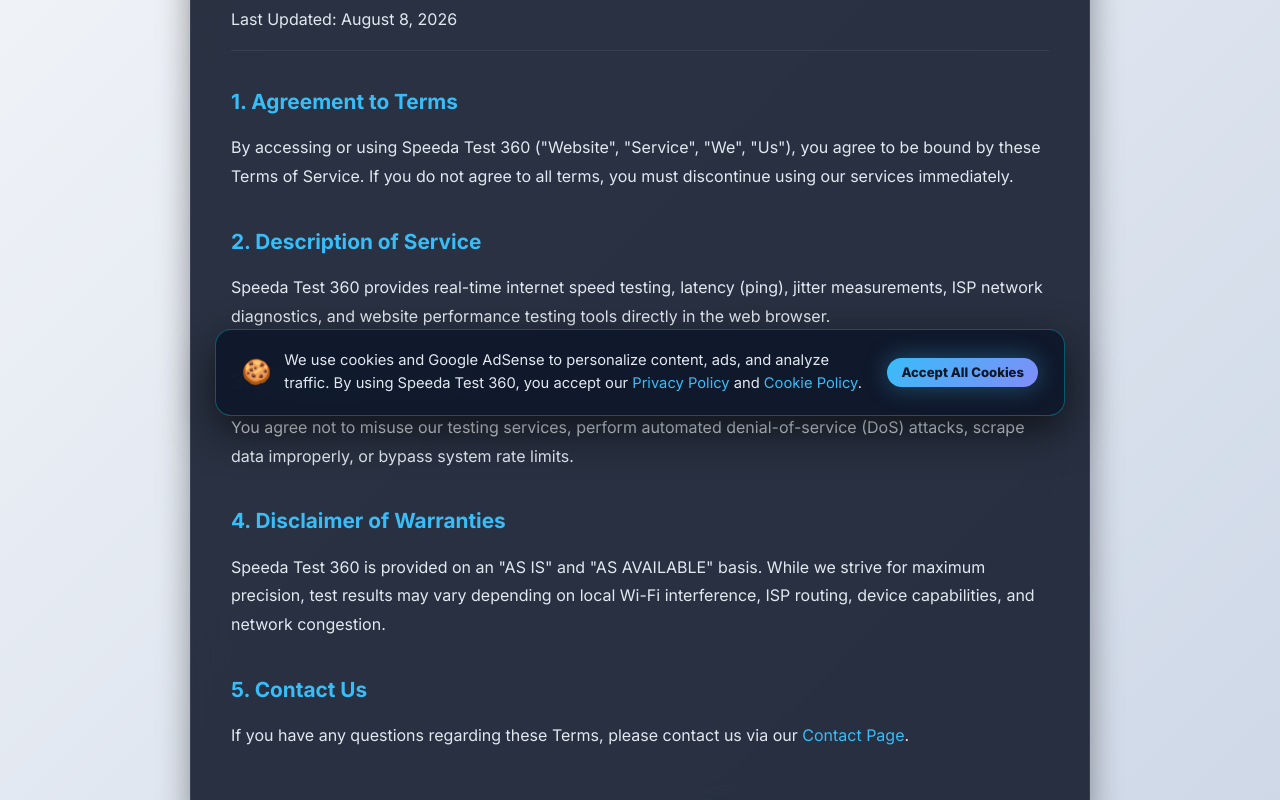
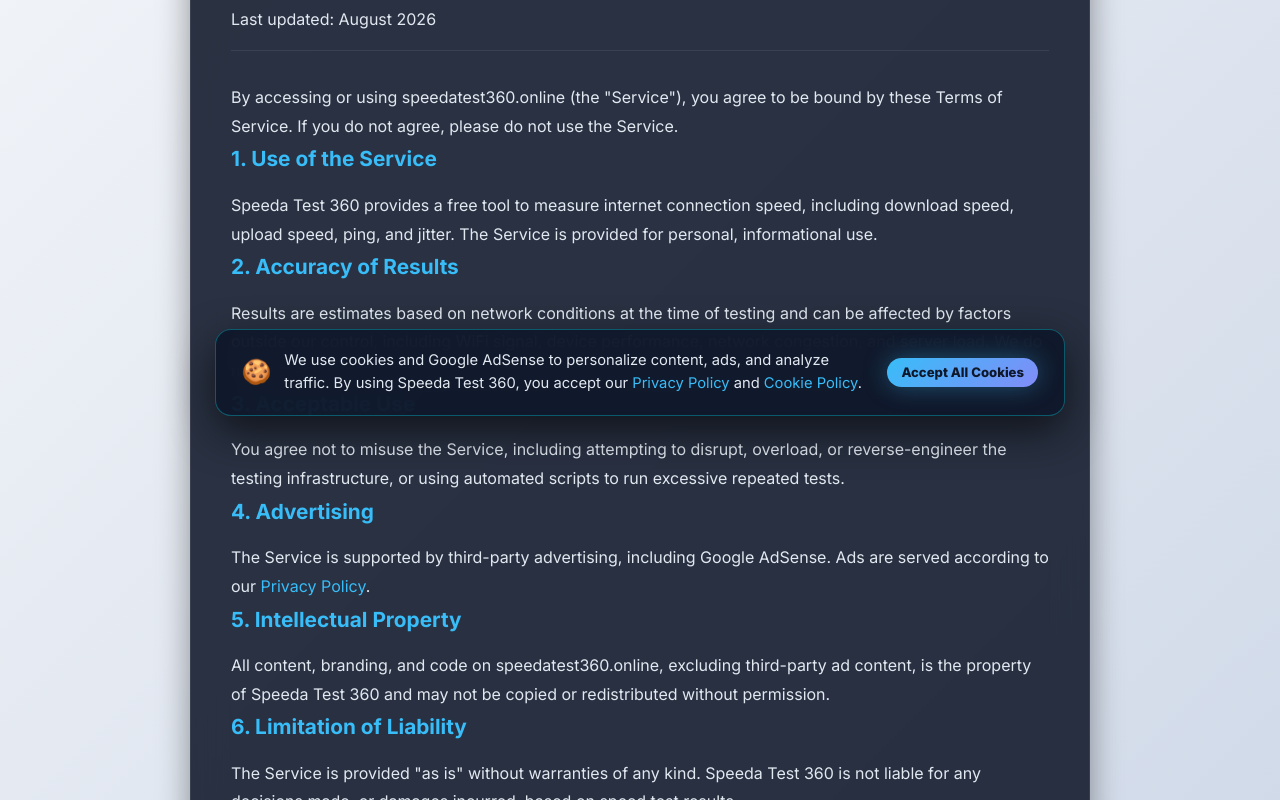
Before and after one commit to alirazabhatti36/speeda-test, a React (Vite) app in the folder frontend/: page /terms in a window 1280 px wide. Shown: the part 360-1160 px from the top of the page. Built offline with nearby package versions, Linux system fonts and the light colour scheme.

Commit message:
feat: Fully integrate complete SEO package (Terms, Privacy, About, Contact with working emails support@, privacy@, partners@, route aliases for .html files)

```diff
--- a/frontend/src/pages/About.jsx
+++ b/frontend/src/pages/About.jsx
@@ -7,8 +7,9 @@
   return (
     <>
       <SEO
-        title="About Us"
+        title="About Us — Speeda Test 360"
         description="Learn about Speeda Test 360 — our mission, high-precision browser testing engine, and broadband diagnostic technology."
+        keywords="about speeda test 360, internet speed test technology, browser speed test engine"
         canonical="/about"
       />
 
@@ -56,6 +57,9 @@
             <p>
               Whether you're a competitive gamer checking ping stability, a remote worker verifying Zoom call bandwidth, or a web developer analyzing site TTFB, Speeda Test 360 delivers instant insights without ads blocking your view or required software downloads.
             </p>
+            <p>
+              For partnership or press inquiries, reach out to <a href="mailto:partners@speedatest360.online" className="email">partners@speedatest360.online</a>.
+            </p>
           </section>
         </div>
       </div>
--- a/frontend/src/pages/Contact.jsx
+++ b/frontend/src/pages/Contact.jsx
@@ -17,8 +17,9 @@
   return (
     <>
       <SEO
-        title="Contact Us"
+        title="Contact Us — Speeda Test 360"
         description="Get in touch with the Speeda Test 360 team. Send inquiries, bug reports, or partnership requests."
+        keywords="contact speeda test 360, support@speedatest360.online, speed test support"
         canonical="/contact"
       />
 
@@ -41,7 +42,7 @@
                 <span className="info-icon">📧</span>
                 <div>
                   <strong>Email Us</strong>
-                  <p>support@speedatest360.com</p>
+                  <p><a href="mailto:support@speedatest360.online" className="email">support@speedatest360.online</a></p>
                 </div>
               </div>
 
@@ -82,7 +83,7 @@
                     id="name"
                     type="text"
                     required
-                    placeholder="Ali Raza"
+                    placeholder="Your Name"
                     value={formData.name}
                     onChange={(e) => setFormData({ ...formData, name: e.target.value })}
                   />
@@ -94,7 +95,7 @@
                     id="email"
                     type="email"
                     required
-                    placeholder="ali@example.com"
+                    placeholder="you@example.com"
                     value={formData.email}
                     onChange={(e) => setFormData({ ...formData, email: e.target.value })}
                   />
--- a/frontend/src/pages/Privacy.jsx
+++ b/frontend/src/pages/Privacy.jsx
@@ -7,8 +7,9 @@
   return (
     <>
       <SEO
-        title="Privacy Policy"
+        title="Privacy Policy — Speeda Test 360"
         description="Speeda Test 360 Privacy Policy. Information on data collection, privacy protection, and Google AdSense compliance."
+        keywords="privacy policy, speeda test 360 privacy, google adsense privacy"
         canonical="/privacy"
       />
 
@@ -17,12 +18,12 @@
 
         <div className="glass-panel legal-card">
           <h1>🔒 Privacy Policy</h1>
-          <p className="effective-date">Last Updated: August 8, 2026</p>
+          <p className="effective-date">Last Updated: August 2026</p>
 
           <section>
             <h2>1. Introduction</h2>
             <p>
-              At Speeda Test 360, accessible from speedatest360.com, one of our main priorities is the privacy of our visitors. This Privacy Policy document contains types of information that is collected and recorded by Speeda Test 360 and how we use it.
+              At Speeda Test 360, accessible from speedatest360.online, one of our main priorities is the privacy of our visitors. This Privacy Policy document contains types of information that is collected and recorded by Speeda Test 360 and how we use it.
             </p>
           </section>
 
@@ -36,7 +37,7 @@
           <section>
             <h2>3. Google DoubleClick DART Cookie & AdSense Policies</h2>
             <p>
-              Google is a third-party vendor on our site. It uses cookies, known as DART cookies, to serve ads to our site visitors based upon their visit to www.website.com and other sites on the internet.
+              Google is a third-party vendor on our site. It uses cookies, known as DART cookies, to serve ads to our site visitors based upon their visit to speedatest360.online and other sites on the internet.
             </p>
             <ul>
               <li>Google's use of advertising cookies enables it and its partners to serve ads to your users based on their visit to your sites and/or other sites on the Internet.</li>
@@ -54,7 +55,7 @@
           <section>
             <h2>5. Contact Information</h2>
             <p>
-              If you have additional questions or require more information about our Privacy Policy, do not hesitate to contact us through our <a href="/contact">Contact Page</a>.
+              If you have additional questions or require more information about our Privacy Policy, contact us at <a className="email" href="mailto:privacy@speedatest360.online">privacy@speedatest360.online</a> or visit our <a href="/contact">Contact Page</a>.
             </p>
           </section>
         </div>
--- a/frontend/src/pages/Terms.jsx
+++ b/frontend/src/pages/Terms.jsx
@@ -7,8 +7,9 @@
   return (
     <>
       <SEO
-        title="Terms of Service"
-        description="Speeda Test 360 Terms of Service. Learn about our service terms, acceptable use, and disclaimer of warranties."
+        title="Terms of Service — Speeda Test 360"
+        description="Terms of Service for using the Speeda Test 360 free internet speed test tool."
+        keywords="terms of service, speeda test 360 terms, speed test terms of use"
         canonical="/terms"
       />
 
@@ -17,42 +18,33 @@
 
         <div className="glass-panel legal-card">
           <h1>📜 Terms of Service</h1>
-          <p className="effective-date">Last Updated: August 8, 2026</p>
+          <p className="effective-date">Last updated: August 2026</p>
 
-          <section>
-            <h2>1. Agreement to Terms</h2>
-            <p>
-              By accessing or using Speeda Test 360 ("Website", "Service", "We", "Us"), you agree to be bound by these Terms of Service. If you do not agree to all terms, you must discontinue using our services immediately.
-            </p>
-          </section>
+          <p>By accessing or using speedatest360.online (the "Service"), you agree to be bound by these Terms of Service. If you do not agree, please do not use the Service.</p>
 
-          <section>
-            <h2>2. Description of Service</h2>
-            <p>
-              Speeda Test 360 provides real-time internet speed testing, latency (ping), jitter measurements, ISP network diagnostics, and website performance testing tools directly in the web browser.
-            </p>
-          </section>
+          <h2>1. Use of the Service</h2>
+          <p>Speeda Test 360 provides a free tool to measure internet connection speed, including download speed, upload speed, ping, and jitter. The Service is provided for personal, informational use.</p>
 
-          <section>
-            <h2>3. Acceptable Use Policy</h2>
-            <p>
-              You agree not to misuse our testing services, perform automated denial-of-service (DoS) attacks, scrape data improperly, or bypass system rate limits.
-            </p>
-          </section>
+          <h2>2. Accuracy of Results</h2>
+          <p>Results are estimates based on network conditions at the time of testing and can be affected by factors outside our control, including WiFi signal, device performance, network congestion, and server load. We do not guarantee that results exactly match your ISP's advertised or contracted speed.</p>
 
-          <section>
-            <h2>4. Disclaimer of Warranties</h2>
-            <p>
-              Speeda Test 360 is provided on an "AS IS" and "AS AVAILABLE" basis. While we strive for maximum precision, test results may vary depending on local Wi-Fi interference, ISP routing, device capabilities, and network congestion.
-            </p>
-          </section>
+          <h2>3. Acceptable Use</h2>
+          <p>You agree not to misuse the Service, including attempting to disrupt, overload, or reverse-engineer the testing infrastructure, or using automated scripts to run excessive repeated tests.</p>
 
-          <section>
-            <h2>5. Contact Us</h2>
-            <p>
-              If you have any questions regarding these Terms, please contact us via our <a href="/contact">Contact Page</a>.
-            </p>
-          </section>
+          <h2>4. Advertising</h2>
+          <p>The Service is supported by third-party advertising, including Google AdSense. Ads are served according to our <a href="/privacy" className="email">Privacy Policy</a>.</p>
+
+          <h2>5. Intellectual Property</h2>
+          <p>All content, branding, and code on speedatest360.online, excluding third-party ad content, is the property of Speeda Test 360 and may not be copied or redistributed without permission.</p>
+
+          <h2>6. Limitation of Liability</h2>
+          <p>The Service is provided "as is" without warranties of any kind. Speeda Test 360 is not liable for any decisions made, or damages incurred, based on speed test results.</p>
+
+          <h2>7. Changes to These Terms</h2>
+          <p>We may update these Terms from time to time. Continued use of the Service after changes are posted constitutes acceptance of the revised Terms.</p>
+
+          <h2>8. Contact</h2>
+          <p>Questions about these Terms can be sent to <a className="email" href="mailto:support@speedatest360.online">support@speedatest360.online</a>.</p>
         </div>
       </div>
     </>
```
Also changed, not shown: frontend/src/App.jsx (+10 -1 lines).
